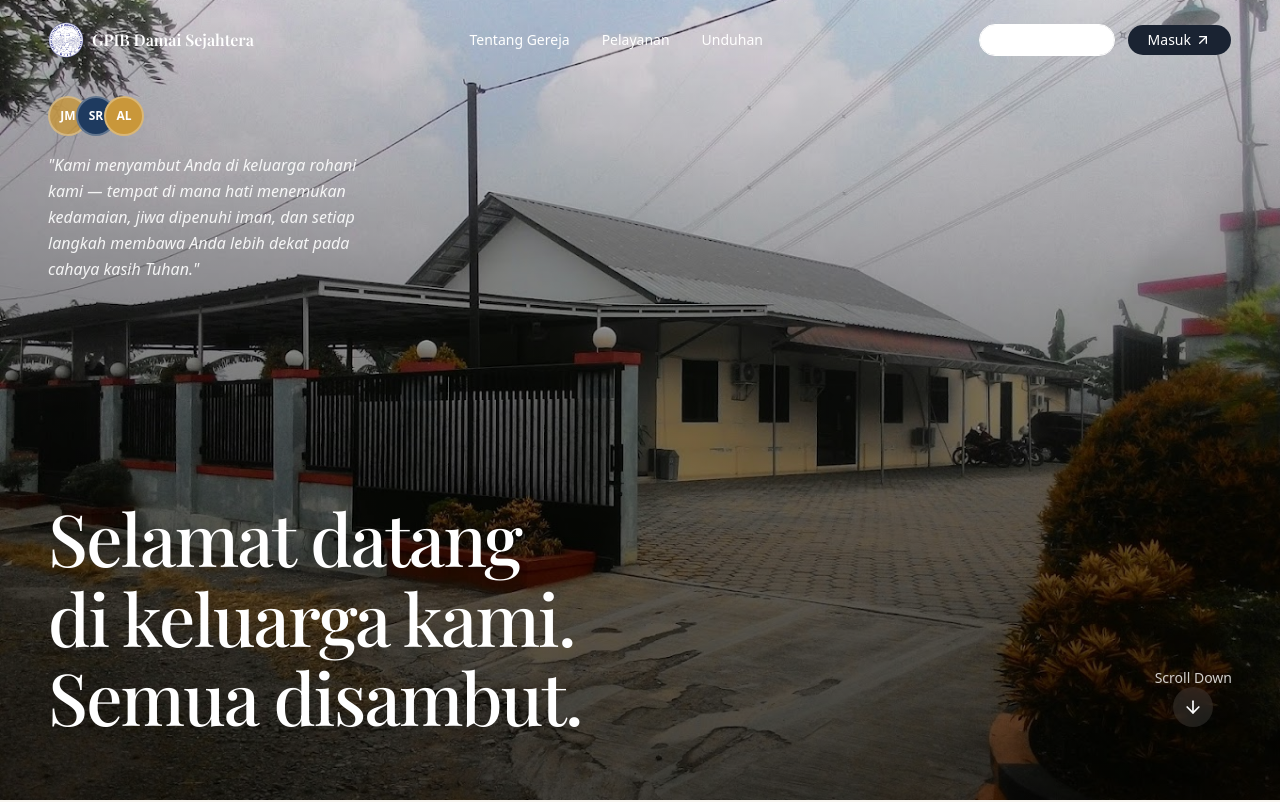
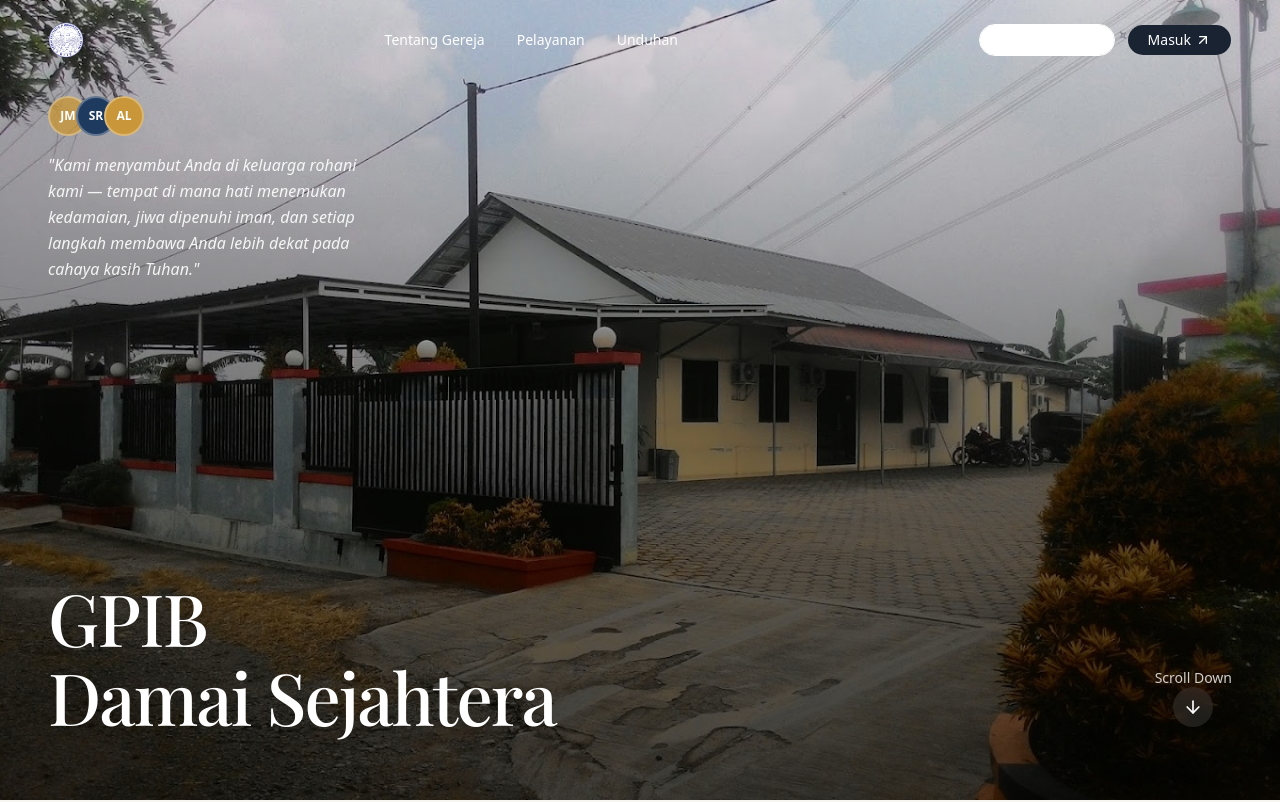
Before and after one commit to talax0n/DEES, a Next.js app: page / in a window 1280 px wide. Shown: the top 802 px of the page. Built offline with nearby package versions, Linux system fonts and the light colour scheme; a web font is replaced by a local one.

Commit message:
feat: update hero title

```diff
--- a/components/landing/Hero.tsx
+++ b/components/landing/Hero.tsx
@@ -72,11 +72,9 @@
           className="absolute bottom-12 lg:bottom-16 left-4 sm:left-6 lg:left-8 xl:left-12 max-w-xl font-serif text-white text-4xl sm:text-5xl lg:text-6xl xl:text-7xl font-medium leading-[1.1] tracking-tight"
           {...fadeUp(0)}
         >
-          Selamat datang
+          GPIB
           <br />
-          di keluarga kami.
-          <br />
-          Semua disambut.
+          Damai Sejahtera
         </motion.h1>
 
         {/* Bottom-right scroll indicator */}
--- a/components/landing/Navbar.tsx
+++ b/components/landing/Navbar.tsx
@@ -1,8 +1,8 @@
 "use client"
 
-import { useState } from 'react'
+import { useState, useEffect } from 'react'
 import Image from 'next/image'
-import { motion, useReducedMotion } from 'framer-motion'
+import { motion, useReducedMotion, AnimatePresence } from 'framer-motion'
 import { useScrollY } from '@/hooks/useScrollY'
 import { Button } from '@/components/ui/button'
 import { Sheet, SheetContent, SheetTrigger } from '@/components/ui/sheet'
@@ -19,6 +19,10 @@
   const [isOpen, setIsOpen] = useState(false)
   const isScrolled = scrollY > 50
   const shouldReduceMotion = useReducedMotion()
+
+  // Show title in navbar when user scrolls past a significant portion of the hero section
+  const threshold = typeof window !== 'undefined' ? window.innerHeight * 0.7 : 600
+  const showTitle = scrollY > threshold
 
   return (
     <header
@@ -47,11 +51,21 @@
                 className="object-contain"
               />
             </div>
-            <span className={`font-serif font-semibold text-sm lg:text-base transition-colors ${
-              isScrolled ? 'text-navy' : 'text-white'
-            }`}>
-              GPIB Damai Sejahtera
-            </span>
+            <AnimatePresence>
+              {showTitle && (
+                <motion.span
+                  initial={{ opacity: 0, width: 0, marginLeft: 0 }}
+                  animate={{ opacity: 1, width: "auto", marginLeft: 8 }}
+                  exit={{ opacity: 0, width: 0, marginLeft: 0 }}
+                  transition={{ duration: 0.4, ease: [0.16, 1, 0.3, 1] }}
+                  className={`font-serif font-semibold text-sm lg:text-base transition-colors whitespace-nowrap overflow-hidden ${
+                    isScrolled ? 'text-navy' : 'text-white'
+                  }`}
+                >
+                  GPIB Damai Sejahtera
+                </motion.span>
+              )}
+            </AnimatePresence>
           </motion.a>
 
           {/* Desktop Navigation */}
```
